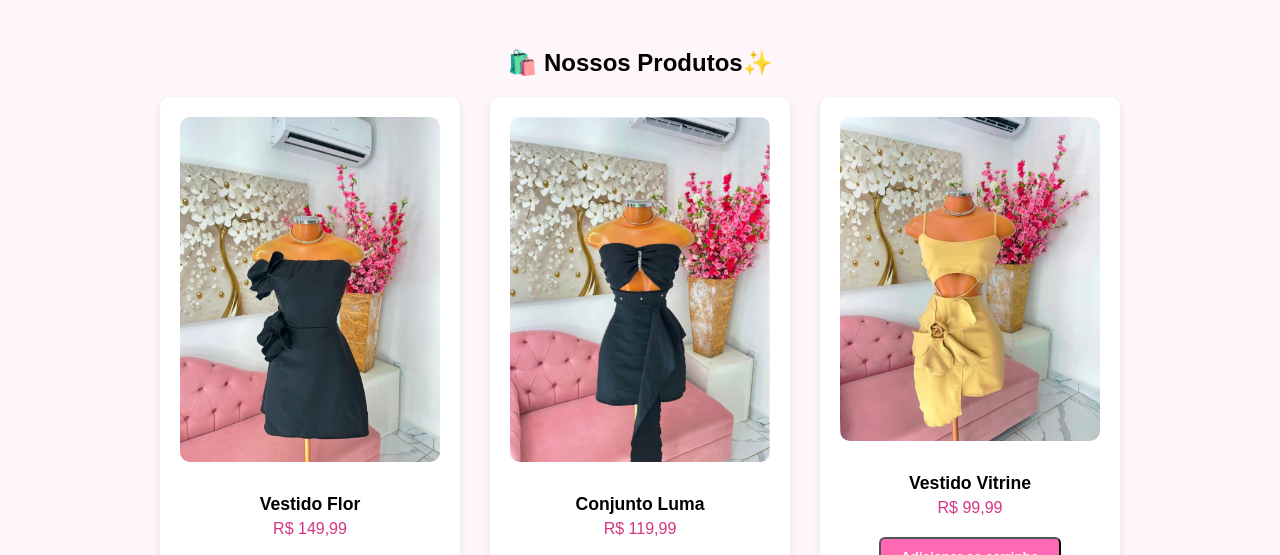
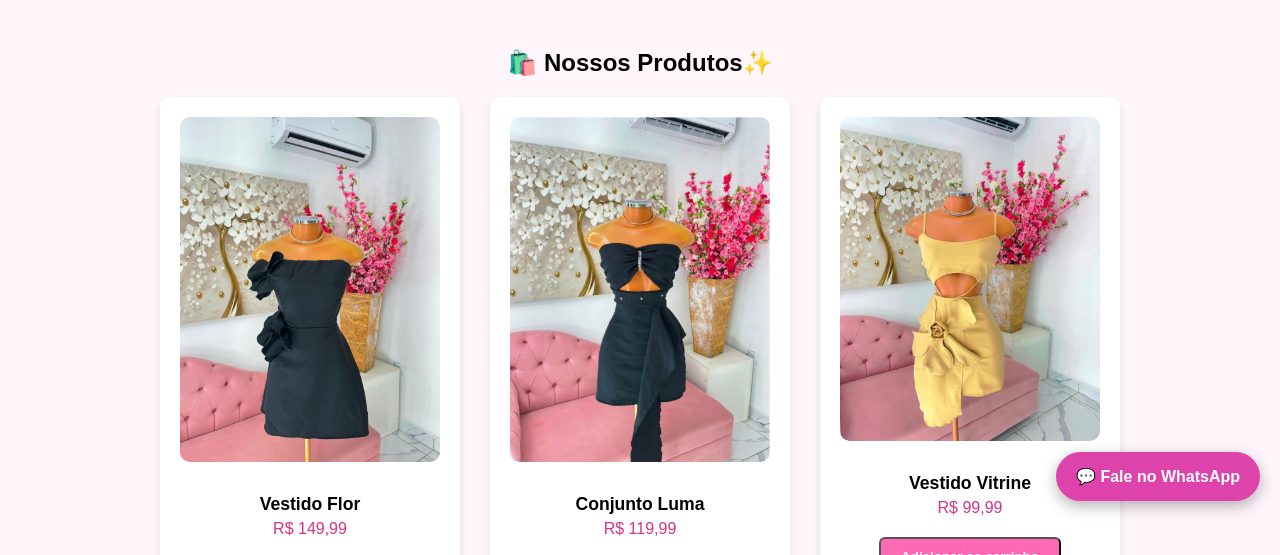
Before and after one commit to ClosetdaNil/Closet_da_Nil, a plain HTML site: page index.html in a window 1280 px wide. Shown: the part 209-764 px from the top of the page. Drawn offline with Linux system fonts and the light colour scheme.

Commit message:
Update index.html

```diff
--- a/index.html
+++ b/index.html
@@ -178,6 +178,16 @@ body {
   color: white;
   text-decoration: underline;
 }
+
+/* ===== Botão flutuante WhatsApp ===== */
+    .whatsapp-btn {
+      position:fixed; bottom:90px; right:20px;
+      background:#dd43aa; padding:15px 20px; border-radius:50px;
+      color:white; font-weight:bold; text-decoration:none; box-shadow:0 5px 15px rgba(0,0,0,0.3);
+      transition:0.3s;
+    }
+    .whatsapp-btn:hover { background:#dd43aa; }
+
 </style>
 </head>
 <body>
@@ -257,6 +267,9 @@ body {
 
   </div>
 </div>
+
+  <!-- Botão flutuante WhatsApp -->
+  <a href="https://wa.me/5563992887772" target="_blank" class="whatsapp-btn">💬 Fale no WhatsApp</a>
 
 <footer class="footer">
   <p>Entre em contato:</p>
```
